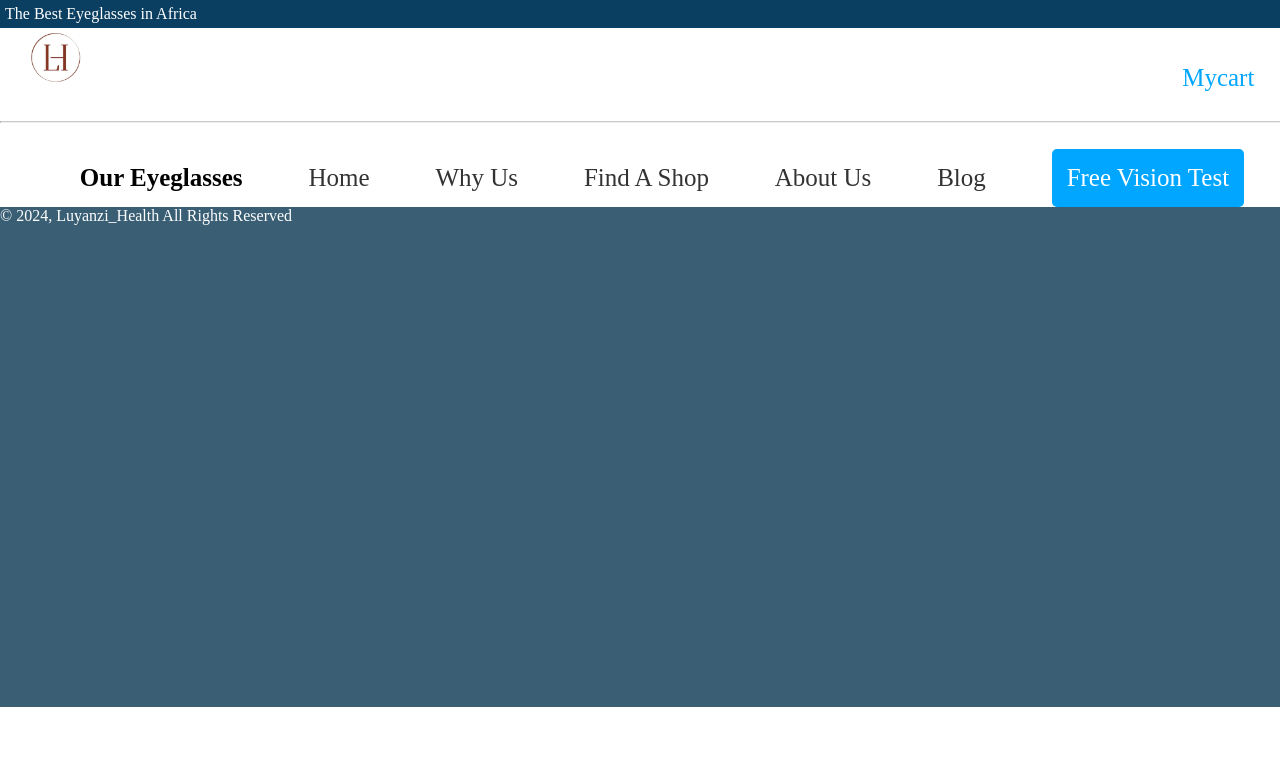
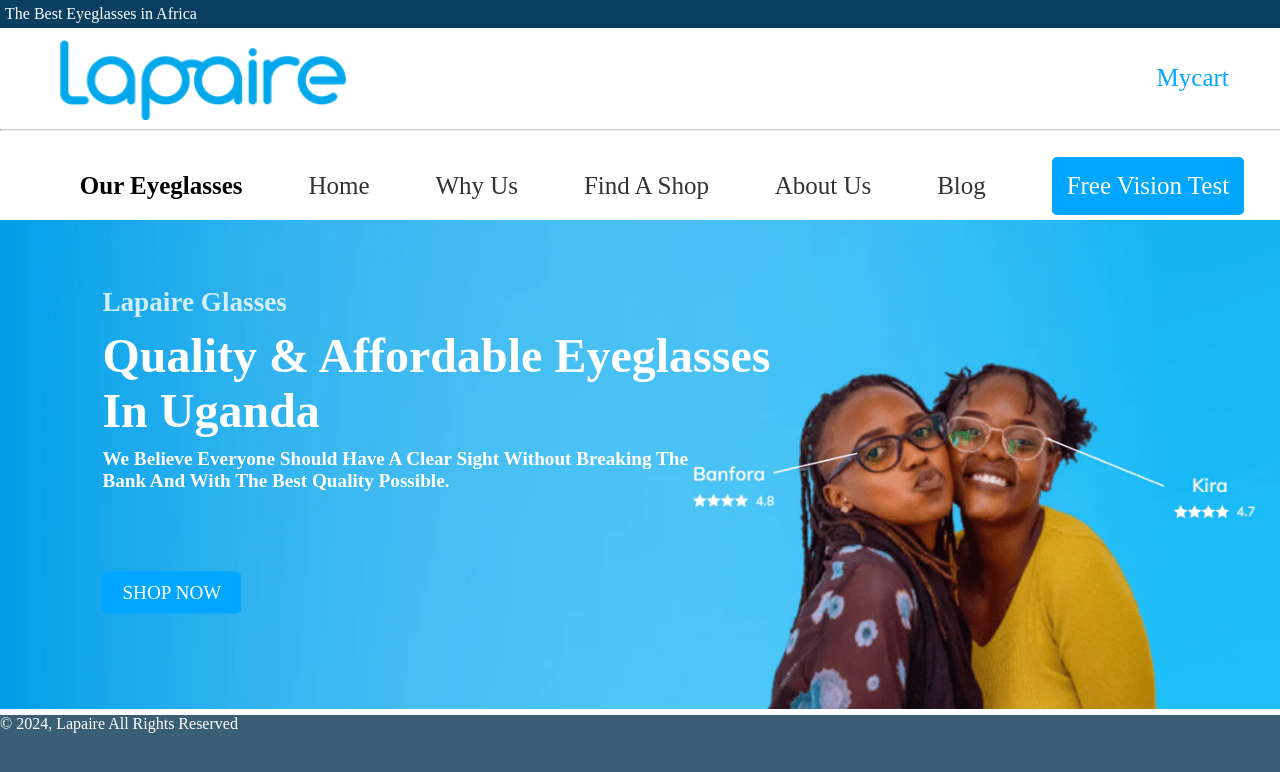
Before and after one commit to BwizaJ/health, a plain HTML site: page index.html in a window 1280 px wide. Drawn offline with Linux system fonts and the light colour scheme.

Commit message:
home page
corrected navbar

```diff
--- a/index.html
+++ b/index.html
@@ -3,7 +3,7 @@
 <head>
   <meta charset="UTF-8">
   <meta name="viewport" content="width=device-width, initial-scale=1.0">
-  <title>Luyanzi_Health</title>
+  <title>Lapaire</title>
   <link rel="stylesheet" href="./style.css">
   <link rel="icon" href="./Images/favicon.ico.png" type="image/x-icon">
 </head>
@@ -13,7 +13,7 @@
 
     <div class="top-nav">
       <div class="logo">
-        <img src="images/Wedding logo L&H.png" alt="Luyanzi_Health logo">
+        <img src="images/Logotype_White_PNG_250x@2x.png" alt="logo">
       </div>
       <div class="mycart">Mycart</div>
     </div>
@@ -31,10 +31,19 @@
 
     </nav>
   </header>
+  <div class="background-container">
+    <div class="background-image"></div>
+    <div class="overlay-text">
+      <h2>Lapaire Glasses</h2>
+      <h3> Quality & Affordable Eyeglasses <br> In Uganda</h3>
+      <p> We Believe Everyone Should Have A Clear Sight Without Breaking The <br> Bank And With The Best Quality Possible.</p>
+      <a href=""><div class="btn2">SHOP NOW</div></a>
+    </div>
+  </div>
 
 
 <footer>
-    <p>&copy; 2024, Luyanzi_Health All Rights Reserved</p>
+    <p>&copy; 2024, Lapaire All Rights Reserved</p>
 </footer>
 </body>
 </html>
--- a/style.css
+++ b/style.css
@@ -7,7 +7,9 @@ body{
 }
 
 .logo img{
-    height: 7rem;
+    margin-left: 60px;
+    padding-top: 40px;
+    height: 5rem;
 
 }
 
@@ -32,8 +34,6 @@ body{
     color: #333;
     margin-right: 20px;
 }
-
-
 .top-nav{
     display: flex;
     flex-direction: row;
@@ -63,7 +63,7 @@ body{
     font-size: 25px;
     font-weight: 500;
     color: rgb(0, 166, 255) ;
-    margin-right: 2%;
+    margin-right: 4%;
     margin-top: 5%;
 }
 .our{
@@ -71,6 +71,58 @@ body{
     color: black;
 }
 
+.background-container {
+    position: relative;
+    width: 100%;
+}
+
+.background-image{
+    background-image: url('./images/Buy_Cheap_Eyeglasses_in_Africa_with_Lapaire_Glasses.webp');
+    background-size: contain;
+    background-repeat: no-repeat;
+    background-position: center;
+    height: 500px;
+    width: 100%;
+
+}
+.overlay-text{
+    position: absolute;
+    top: 42%;
+    left: 8%;
+    transform: translateY(-50%);
+    color: #fff;
+    text-align: left;
+
+}
+
+.overlay-text h2{
+    margin-top: 50px;
+    font-size: 1.7em;
+    margin-bottom: 10px;
+    color: rgba(255, 255, 255, 0.8);
+}
+.overlay-text h3{
+    margin-top: 10px;
+    font-size: 3em;
+    font-weight: bold;
+}
+
+.overlay-text p {
+    margin-top: 10px;
+    font-size: 1.2em;
+    margin-bottom: 20px;
+    font-weight: bold;
+}
+.btn2{
+    background-color: rgb(0, 166, 255);
+    color: #fff;
+    font-size: larger;
+    font-weight: 400;
+    padding: 10px 20px ;
+    border-radius: 5px;
+    margin-top: 60px;
+    display: inline-block;
+}
 footer{
     background-color: rgb(58, 95, 117);
     height: 500px;
```
Also changed, not shown: images/Logotype_White_PNG_250x@2x.png (added).
